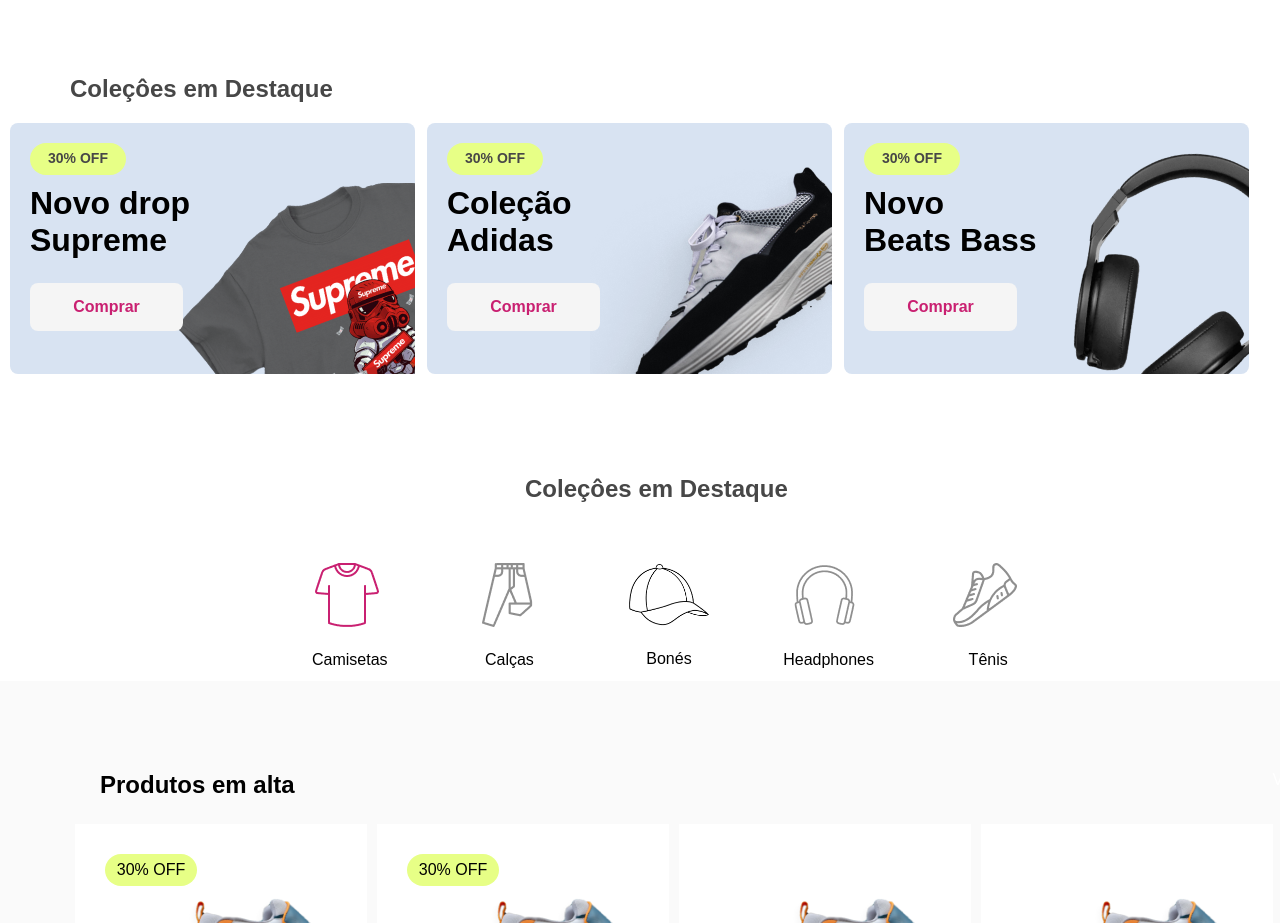
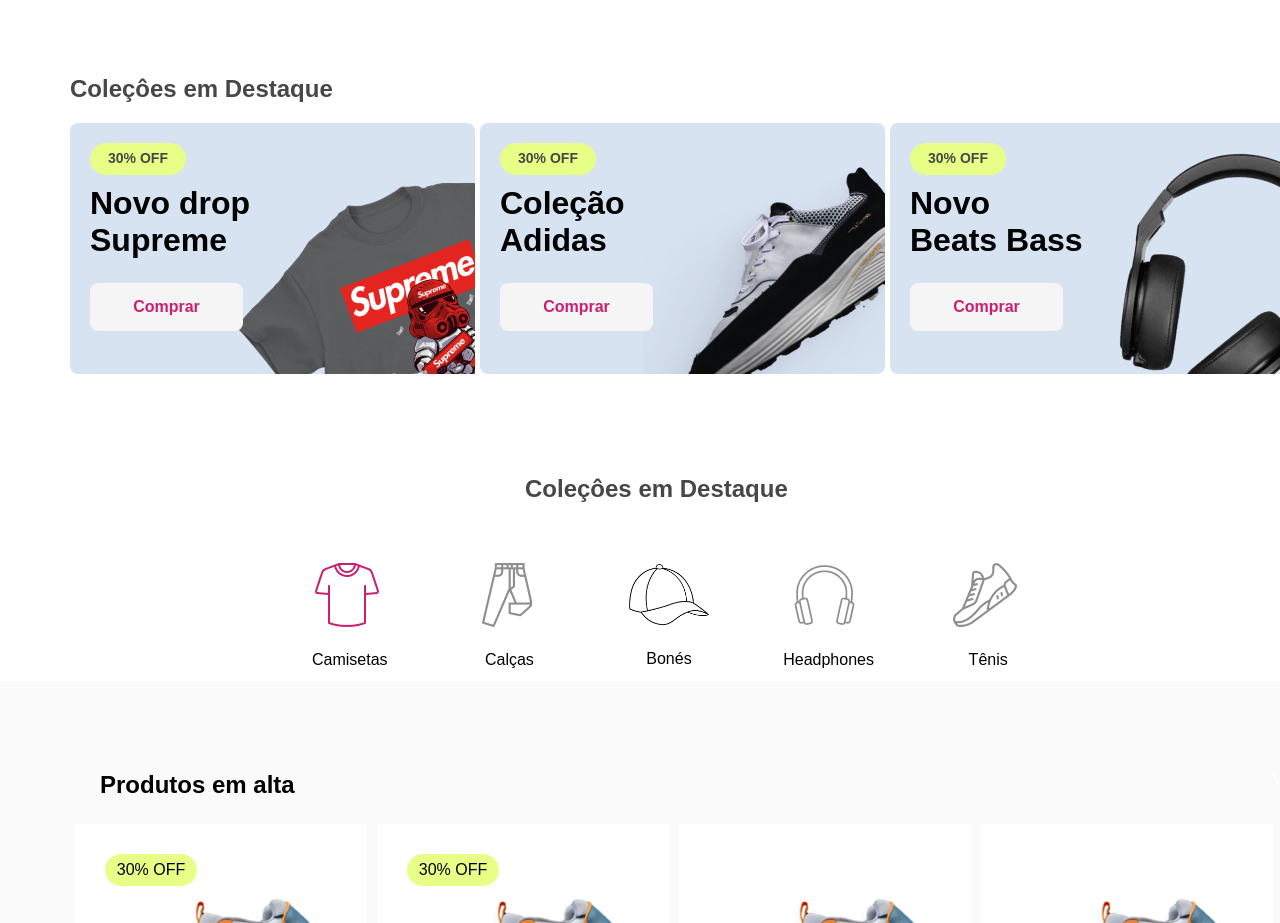
Before and after one commit to Felipe25687/Digital-Store, a plain HTML site: page index.html in a window 1280 px wide. Shown: the part 880-1803 px from the top of the page. Drawn offline with Linux system fonts and the light colour scheme.

Commit message:
margin da coleção

```diff
--- a/css/felipe.css
+++ b/css/felipe.css
@@ -224,8 +224,8 @@ section{
 .container4 .promocao{
 
     display: flex;
-    gap: 12px;
-    margin-left: 10px;
+    gap: 5px;
+    margin-left: 70px;
 
 }
 
```
